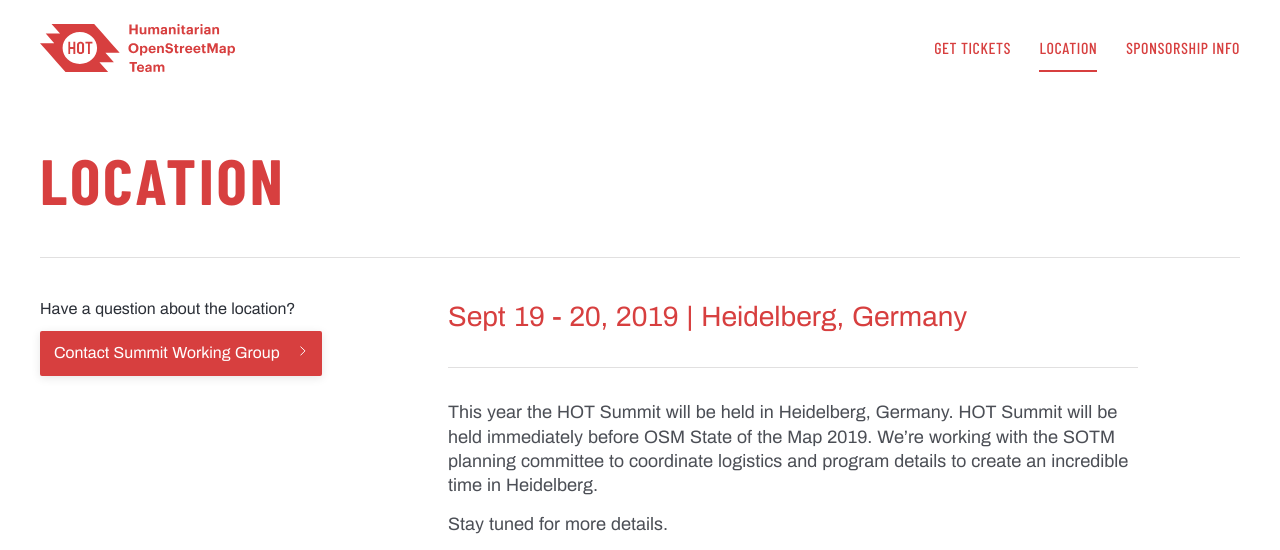
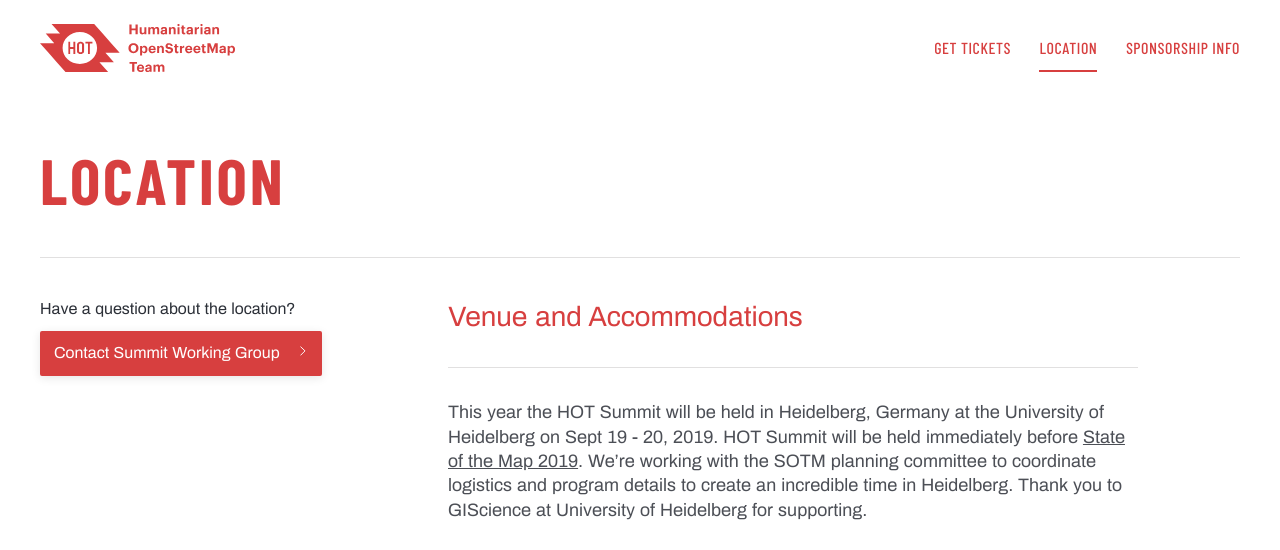
Before and after one commit to hotosm/hot-summit-2019, a Jekyll site: the page built from location.markdown, in a window 1280 px wide and 1400 px high. Shown: the top 550 px of the window. Built offline with Jekyll 4.4.1, drawn with Linux system fonts in a browser that asks for light colours; comment, search, counter and statistics services are not loaded; some of the changed text lies outside the part shown; grey boxes are pictures that could not be loaded.

Commit message:
update venue and accomodation info

```diff
--- a/location.markdown
+++ b/location.markdown
@@ -2,15 +2,24 @@
 title: Location
 layout: page
 permalink: /location/
-Intro Text: Sept 19 - 20, 2019 | Heidelberg, Germany
+Intro Text: Venue and Accommodations
 Page Contact:
   Label: Contact Summit Working Group
   Text: Have a question about the location?
   Contact Email: summit@hotosm.org
 ---
 
-This year the HOT Summit will be held in Heidelberg, Germany. HOT Summit will be held immediately before OSM State of the Map 2019. We're working with the SOTM planning committee to coordinate logistics and program details to create an incredible time in Heidelberg.
+This year the HOT Summit will be held in Heidelberg, Germany at the University of Heidelberg on Sept 19 - 20, 2019. HOT Summit will be held immediately before [State of the Map 2019](https://2019.stateofthemap.org/). We're working with the SOTM planning committee to coordinate logistics and program details to create an incredible time in Heidelberg. Thank you to GIScience at University of Heidelberg for supporting.
 
-Stay tuned for more details.
+### Conference Venue
 
-<iframe width="100%" height="450" scrolling="no" marginheight="0" marginwidth="0" src="https://www.openstreetmap.org/export/embed.html?bbox=8.643836975097658%2C49.390027263827534%2C8.74340057373047%2C49.42950987913134&amp;layer=mapnik&amp;marker=49.40977254079612%2C8.693618774414062"></iframe>
+All HOT Summit sessions will be held on the Neuenheimer Feld campus within the [Chemistry lecture hall building](http://www.openstreetmap.org/way/25298676). HOT Summit will use the West and East Lecture rooms along with a smaller lecture room for all sessions. Detailed signs and information will be provided to all attendees.
+
+<iframe width="100%" height="450" scrolling="no" marginheight="0" marginwidth="0" src="https://www.openstreetmap.org/export/embed.html?bbox=8.670278170611711%2C49.41747279134659%2C8.676661828067154%2C49.419953964106625&amp;layer=mapnik&amp;marker=49.41871339340693%2C8.673469999339432"></iframe>
+<br>
+
+See the [State of the Map venue page](https://2019.stateofthemap.org/venue/) for additional details about Heidelberg and the surrounding area.
+
+### Accommodation
+
+Jump to [State of the Map website accommodation](https://2019.stateofthemap.org/accommodation/) information to see the selection of hotels that have been pre-booked with special SOTM rates.
```
